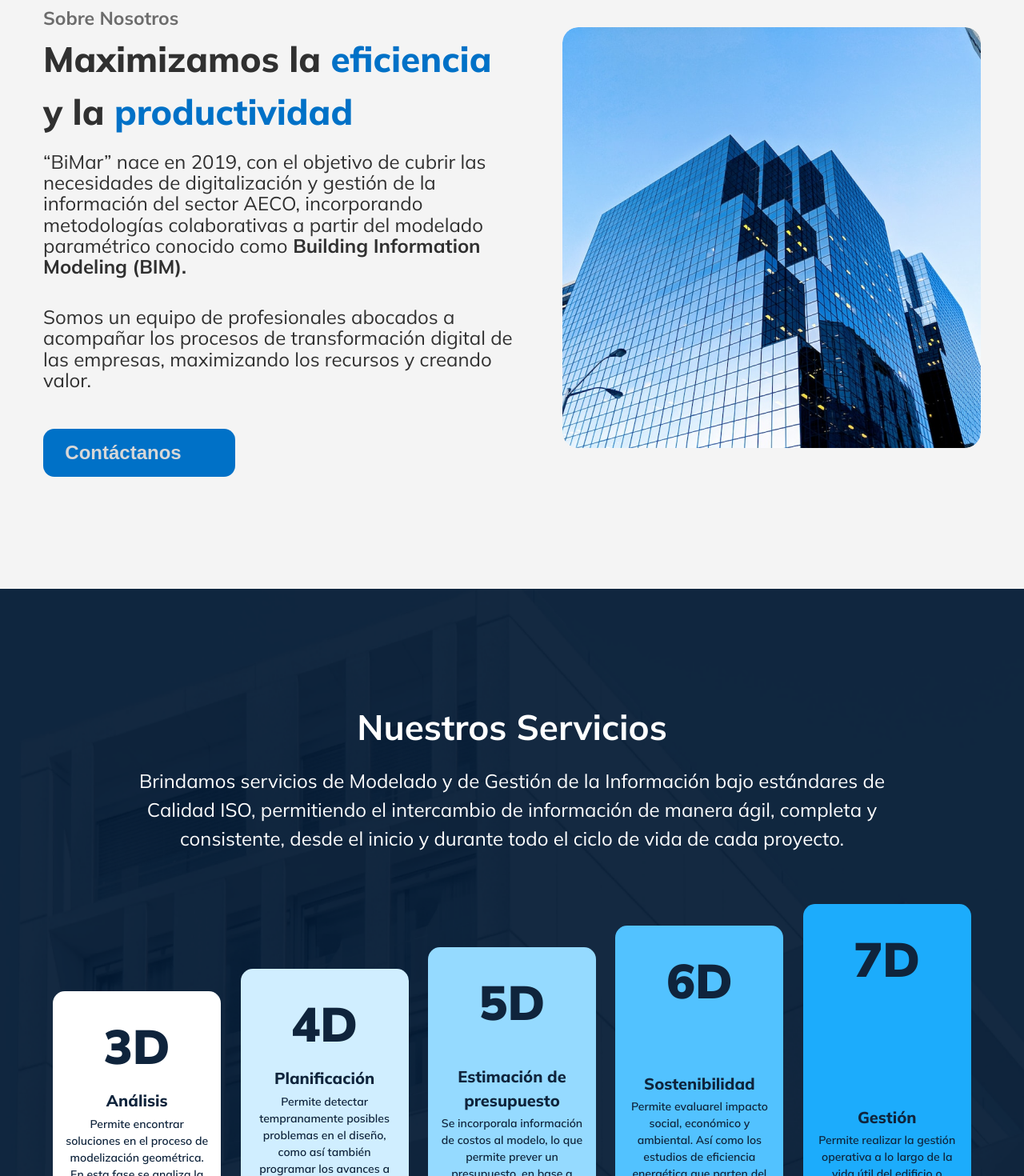
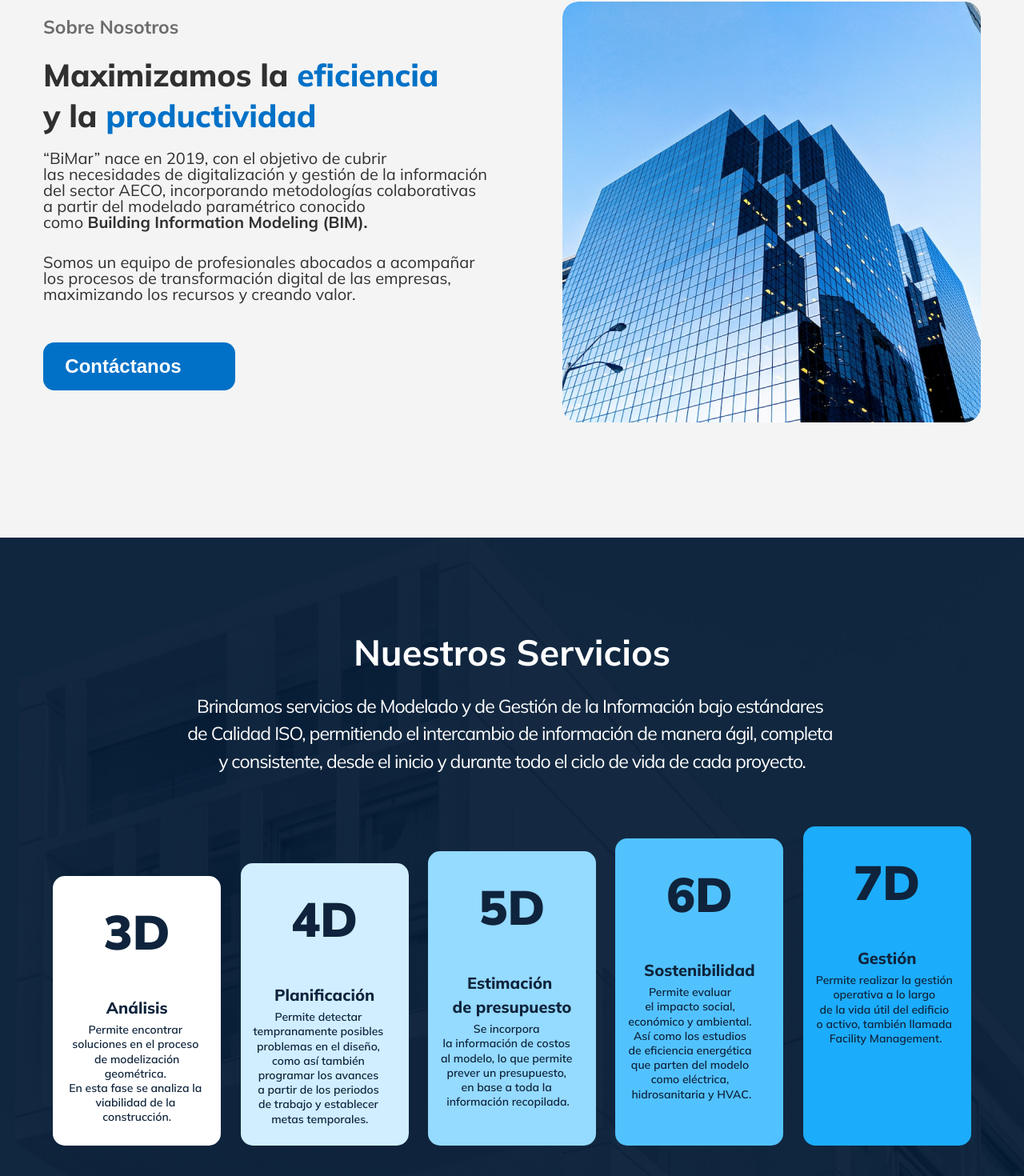
Before and after one commit to escuderoemanuel/bim-ar, a React (Vite) app: page / in a window 1280 px wide. Shown: the part 999-2469 px from the top of the page at 80% size. Built offline with nearby package versions, Linux system fonts and the light colour scheme; some icons are missing.

Commit message:
Punto de Control: Estilos Modificados

```diff
--- a/src/components/Body/Nosotros/Nosotros.css
+++ b/src/components/Body/Nosotros/Nosotros.css
@@ -6,22 +6,31 @@
 }
 
 .nosotrosContainer {
-  max-width: 1366px;
+  max-width: 1280px;
+  height: 526px;
   margin: auto;
-  font-size: 1.2em;
   display: flex;
   justify-content: space-between;
   align-items: center;
-  gap: 2rem;
+}
+
+.nosotrosText {
+  height: 505px;
+  max-width: 560px;
 }
 
 .nosotros h3 {
   color: var(--subtitulo);
+  margin-bottom: 18px;
+  padding: 0;
 }
 
 .nosotros h2 {
   font-weight: 800;
-  margin: 0 0.5rem 1rem 0;
+  letter-spacing: -0.1px;
+  font-size: 39px;
+  margin-bottom: 18px;
+  line-height: 1.3;
 }
 
 .nosotros h2 span {
@@ -29,7 +38,7 @@
 }
 
 .nosotros p {
-  line-height: 1.1;
+  line-height: 1;
 }
 
 .nosotros p span {
@@ -37,7 +46,7 @@
 }
 
 .nosotrosContainer button {
-  margin-top: 3rem;
+  margin-top: 50px;
   display: flex;
   justify-content: center;
   align-items: center;
@@ -55,6 +64,7 @@
   display: flex;
   justify-content: center;
   align-items: center;
+  color: var(--hex-);
 }
 
 i {
--- a/src/components/Body/Nosotros/Nosotros.jsx
+++ b/src/components/Body/Nosotros/Nosotros.jsx
@@ -8,13 +8,13 @@ const Nosotros = () => {
   /* i18next */
   const [t, i18n] = useTranslation('global');
   return (
-    <section className='nosotros' id='aboutUs'>
+    <section className='nosotros wrap' id='aboutUs'>
       <div className='nosotrosContainer'>
         <div className='nosotrosText'>
           <h3>{t('aboutUs.title1')}</h3>
           <h2>
             {t('aboutUs.title2.line1')}
-            <span> {t('aboutUs.title2.span1')}</span>
+            <span>{t('aboutUs.title2.span1')}</span>
             <br />
             {t('aboutUs.title2.line2')}
             <span> {t('aboutUs.title2.span2')}</span>
--- a/src/components/Body/Servicios/Servicios.css
+++ b/src/components/Body/Servicios/Servicios.css
@@ -2,11 +2,11 @@
   width: 100%;
   background-size: cover;
   background-repeat: no-repeat;
-  padding: 140px 54px;
+  padding: 110px 54px;
 }
 
 .serviciosContainer {
-  max-width: 1366px;
+  max-width: 1280x;
   margin: auto;
   font-size: 1.2em;
   display: flex;
@@ -20,9 +20,19 @@
   padding: 0 5rem;
   margin-bottom: 4rem;
 }
+/*
+.wrap {
+  white-space: pre-wrap;
+} */
 
 .serviciosText h2 {
+  font-size: 45px;
   margin-bottom: 1rem;
+}
+
+.serviciosText p {
+  font-size: 23px;
+  letter-spacing: -1px;
 }
 
 .serviciosContainer img {
@@ -41,49 +51,56 @@
 .serv {
   color: var(--texto-servicios);
   border-radius: 15px;
-  padding: 1.5rem 1rem;
+  padding: 40px 16px;
   width: 210px;
   font-size: 14px;
   font-weight: 600;
   display: flex;
   flex-direction: column;
-  justify-content: space-between;
   margin-bottom: 2rem;
 }
 
 .serv h1 {
-  margin-bottom: 0.5rem;
+  margin: 0;
+  padding: 0;
+  line-height: 1;
   font-size: 60px;
   font-weight: 900;
+  margin-bottom: 50px;
 }
 
 .serv h3 {
   font-size: 20px;
+  font-weight: 800;
   margin-bottom: 0.2rem;
-  font-weight: 800;
 }
 
+.serv p {
+  display: flex;
+  font-size: 14px;
+  line-height: 1.3;
+}
 .serv:nth-child(1) {
   background-color: var(--servicio-1);
-  height: 305px;
+  height: 337px;
 }
 
 .serv:nth-child(2) {
   background-color: var(--servicio-2);
-  height: 333px;
+  height: 353px;
 }
 
 .serv:nth-child(3) {
   background-color: var(--servicio-3);
-  height: 360px;
+  height: 368px;
 }
 
 .serv:nth-child(4) {
   background-color: var(--servicio-4);
-  height: 387px;
+  height: 384px;
 }
 
 .serv:nth-child(5) {
   background-color: var(--servicio-5);
-  height: 414px;
+  height: 399px;
 }
--- a/src/components/Body/Servicios/Servicios.jsx
+++ b/src/components/Body/Servicios/Servicios.jsx
@@ -3,59 +3,49 @@ import './Servicios.css';
 import { useTranslation } from 'react-i18next';
 import backgroundImage from '../../../assets/img/img-servicios.png';
 
+const ServicioItem = ({ titleKey, subtitleKey, textKey }) => {
+  const [t] = useTranslation('global');
+
+  return (
+    <div className='serv'>
+      <h1>{t(titleKey)}</h1>
+      <div>
+        <h3>{t(subtitleKey)}</h3>
+        <p>{t(textKey)}</p>
+      </div>
+    </div>
+  );
+};
+
 const Servicios = () => {
-  const [t, i18n] = useTranslation('global');
+  const [t] = useTranslation('global');
+  const servicesList = [
+    { title: '3d', subtitle: '3d.subtitle', text: '3d.text' },
+    { title: '4d', subtitle: '4d.subtitle', text: '4d.text' },
+    { title: '5d', subtitle: '5d.subtitle', text: '5d.text' },
+    { title: '6d', subtitle: '6d.subtitle', text: '6d.text' },
+    { title: '7d', subtitle: '7d.subtitle', text: '7d.text' },
+  ];
 
   return (
     <section
-      className='servicios'
+      className='servicios wrap'
       id='services'
       style={{ backgroundImage: `url(${backgroundImage})` }}>
       <div className='serviciosContainer'>
         <div className='serviciosText'>
           <h2>{t('services.title1')}</h2>
-          <p>{t('services.paragraph1')}</p>
+          <p className=''>{t('services.paragraph1')}</p>
         </div>
         <div className='servContainer'>
-          <div className='serv'>
-            <h1>{t('services.servicesList.3d.title')}</h1>
-            <div>
-              <h3>{t('services.servicesList.3d.subtitle')}</h3>
-              <p>{t('services.servicesList.3d.text')}</p>
-            </div>
-          </div>
-
-          <div className='serv'>
-            <h1>{t('services.servicesList.4d.title')}</h1>
-            <div>
-              <h3>{t('services.servicesList.4d.subtitle')}</h3>
-              <p>{t('services.servicesList.4d.text')}</p>
-            </div>
-          </div>
-
-          <div className='serv'>
-            <h1>{t('services.servicesList.5d.title')}</h1>
-            <div>
-              <h3>{t('services.servicesList.5d.subtitle')}</h3>
-              <p>{t('services.servicesList.5d.text')}</p>
-            </div>
-          </div>
-
-          <div className='serv'>
-            <h1>{t('services.servicesList.6d.title')}</h1>
-            <div>
-              <h3>{t('services.servicesList.6d.subtitle')}</h3>
-              <p>{t('services.servicesList.6d.text')}</p>
-            </div>
-          </div>
-
-          <div className='serv'>
-            <h1>{t('services.servicesList.7d.title')}</h1>
-            <div>
-              <h3>{t('services.servicesList.7d.subtitle')}</h3>
-              <p>{t('services.servicesList.7d.text')}</p>
-            </div>
-          </div>
+          {servicesList.map((service) => (
+            <ServicioItem
+              key={service.title}
+              titleKey={`services.servicesList.${service.title}.title`}
+              subtitleKey={`services.servicesList.${service.title}.subtitle`}
+              textKey={`services.servicesList.${service.title}.text`}
+            />
+          ))}
         </div>
       </div>
     </section>
--- a/src/components/Footer/Derechos/Derechos.css
+++ b/src/components/Footer/Derechos/Derechos.css
@@ -1,10 +1,11 @@
 .derechos {
   display: flex;
   justify-content: space-between;
-  border-top: 2px solid rgba(255, 255, 255, 0.15);
-  margin-top: 2rem;
-  padding: 1rem 0.5rem 0rem;
+  border-top: 3px solid rgba(255, 255, 255, 0.15);
+  margin-top: 16px;
+  padding: 16px 16px 0rem;
   font-size: 12px;
+  font-weight: 200;
 }
 
 .derechos .link {
--- a/src/components/Footer/Footer.css
+++ b/src/components/Footer/Footer.css
@@ -1,5 +1,6 @@
 .footer {
   width: 100%;
+  height: 372px;
   background-size: cover;
   background-repeat: no-repeat;
 }
@@ -7,7 +8,7 @@
 .footerContainer {
   max-width: 1280px;
   margin: auto;
-  padding: 2rem 2rem 1.2rem;
+  padding: 45px 45px 30px;
   font-size: 1.2em;
   text-align: center;
 }
--- a/src/index.css
+++ b/src/index.css
@@ -22,6 +22,10 @@
   --servicio-5: #1cacfc;
 
   --texto-contacto: #1e1e1e;
+
+  .wrap {
+    white-space: pre-wrap;
+  }
 }
 
 * {
@@ -31,7 +35,6 @@
 }
 
 h1 {
-  font-size: 70px;
   font-weight: bolder;
 }
 
@@ -52,3 +55,7 @@ body {
 button {
   font-size: 24px;
 }
+
+.wrap {
+  white-space: pre-wrap;
+}
--- a/src/translations/es/global.json
+++ b/src/translations/es/global.json
@@ -29,9 +29,9 @@
       "line2": "y la",
       "span2": "productividad"
     },
-    "paragraph1": "“BiMar” nace en 2019, con el objetivo de cubrir las necesidades de digitalización y gestión de la información del sector AECO, incorporando metodologías colaborativas a partir del modelado paramétrico conocido como",
+    "paragraph1": "“BiMar” nace en 2019, con el objetivo de cubrir \nlas necesidades de digitalización y gestión de la información \ndel sector AECO, incorporando metodologías colaborativas \na partir del modelado paramétrico conocido \ncomo",
     "span": "Building Information Modeling (BIM).",
-    "paragraph2": "Somos un equipo de profesionales abocados a acompañar los procesos de transformación digital de las empresas, maximizando los recursos y creando valor.",
+    "paragraph2": "Somos un equipo de profesionales abocados a acompañar \nlos procesos de transformación digital de las empresas, \nmaximizando los recursos y creando valor.",
     "textBtn": "Contáctanos",
     "img": {
       "url": "./assets/img/img-inicio.png",
@@ -40,32 +40,32 @@
   },
   "services": {
     "title1": "Nuestros Servicios",
-    "paragraph1": "Brindamos servicios de Modelado y de Gestión de la Información bajo estándares de Calidad ISO, permitiendo el intercambio de información de manera ágil, completa y consistente, desde el inicio y durante todo el ciclo de vida de cada proyecto.",
+    "paragraph1": "Brindamos servicios de Modelado y de Gestión de la Información bajo estándares \nde Calidad ISO, permitiendo el intercambio de información de manera ágil, completa \ny consistente, desde el inicio y durante todo el ciclo de vida de cada proyecto.",
     "servicesList": {
       "3d": {
         "title": "3D",
         "subtitle": "Análisis",
-        "text": "Permite encontrar soluciones en el proceso de modelización geométrica. En esta fase se analiza la viabilidad de la construcción."
+        "text": "Permite encontrar \nsoluciones en el proceso \nde modelización geométrica. \nEn esta fase se analiza la \nviabilidad de la \nconstrucción."
       },
       "4d": {
         "title": "4D",
         "subtitle": "Planificación",
-        "text": "Permite detectar tempranamente posibles problemas en el diseño, como así también programar los avances a partir de los periodos de trabajo y establecer metas temporales."
+        "text": "Permite detectar \ntempranamente posibles \nproblemas en el diseño, \ncomo así también \nprogramar los avances \na partir de los periodos \nde trabajo y establecer \nmetas temporales."
       },
       "5d": {
         "title": "5D",
-        "subtitle": "Estimación de presupuesto",
-        "text": "Se incorporala información de costos al modelo, lo que permite prever un presupuesto, en base a toda la información recopilada."
+        "subtitle": "Estimación \nde presupuesto",
+        "text": "Se incorpora \nla información de costos \nal modelo, lo que permite \nprever un presupuesto, \nen base a toda la \ninformación recopilada."
       },
       "6d": {
         "title": "6D",
         "subtitle": "Sostenibilidad",
-        "text": "Permite evaluarel impacto social, económico y ambiental. Así como los estudios de eficiencia energética que parten del modelo como eléctrica, hidrosanitaria y HVAC."
+        "text": "Permite evaluar \nel impacto social, \neconómico y ambiental. \nAsí como los estudios \nde eficiencia energética \nque parten del modelo \ncomo eléctrica, \nhidrosanitaria y HVAC."
       },
       "7d": {
         "title": "7D",
         "subtitle": "Gestión",
-        "text": "Permite realizar la gestión operativa a lo largo de la vida útil del edificio o activo, también llamada Facility Management."
+        "text": "Permite realizar la gestión \noperativa a lo largo \nde la vida útil del edificio \no activo, también llamada \nFacility Management."
       }
     }
   },
@@ -119,7 +119,7 @@
     },
     "rights": {
       "text1": "Copyright © 2023. Todos los Derechos Reservados",
-      "text2": "Terminos y condiciones | Politicas de privacidad"
+      "text2": "Términos y condiciones | Políticas de privacidad"
     }
   }
 }
```
Also changed, not shown: src/components/Body/Inicio/Inicio.css (+3 -4 lines), src/components/Footer/Datos/Datos.css (+12 -3 lines), src/components/Footer/Datos/Datos.jsx (+4 -13 lines).
